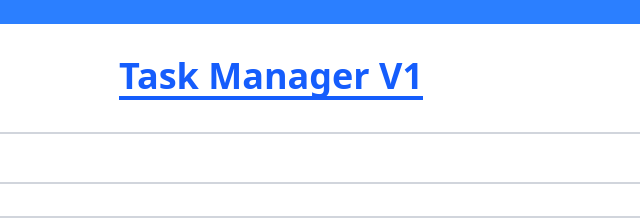
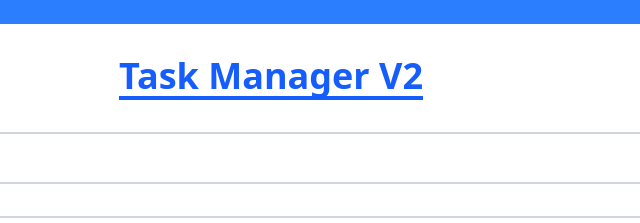
Before and after one commit to NovelCoder24/Task_manager, a website: page src/index.html in a window 1280 px wide. Shown: the top 223 px of the page, 369-1009 px from the left. Drawn offline with Linux system fonts and the light colour scheme.

Commit message:
Release version 2.0

```diff
--- a/src/index.html
+++ b/src/index.html
@@ -13,7 +13,7 @@
     <div
         class="container my-4 mx-5 md:mx-32 p-4 bg-white rounded-4xl flex flex-col items-center justify-center h-auto w-[90vw]">
         <div class="header text-4xl text-blue-600 font-bold my-4 border-b-4 border-blue-600 ">
-            <h1>Task Manager V1</h1>
+            <h1>Task Manager V2</h1>
         </div>
 
         <div id="success-message"
```
